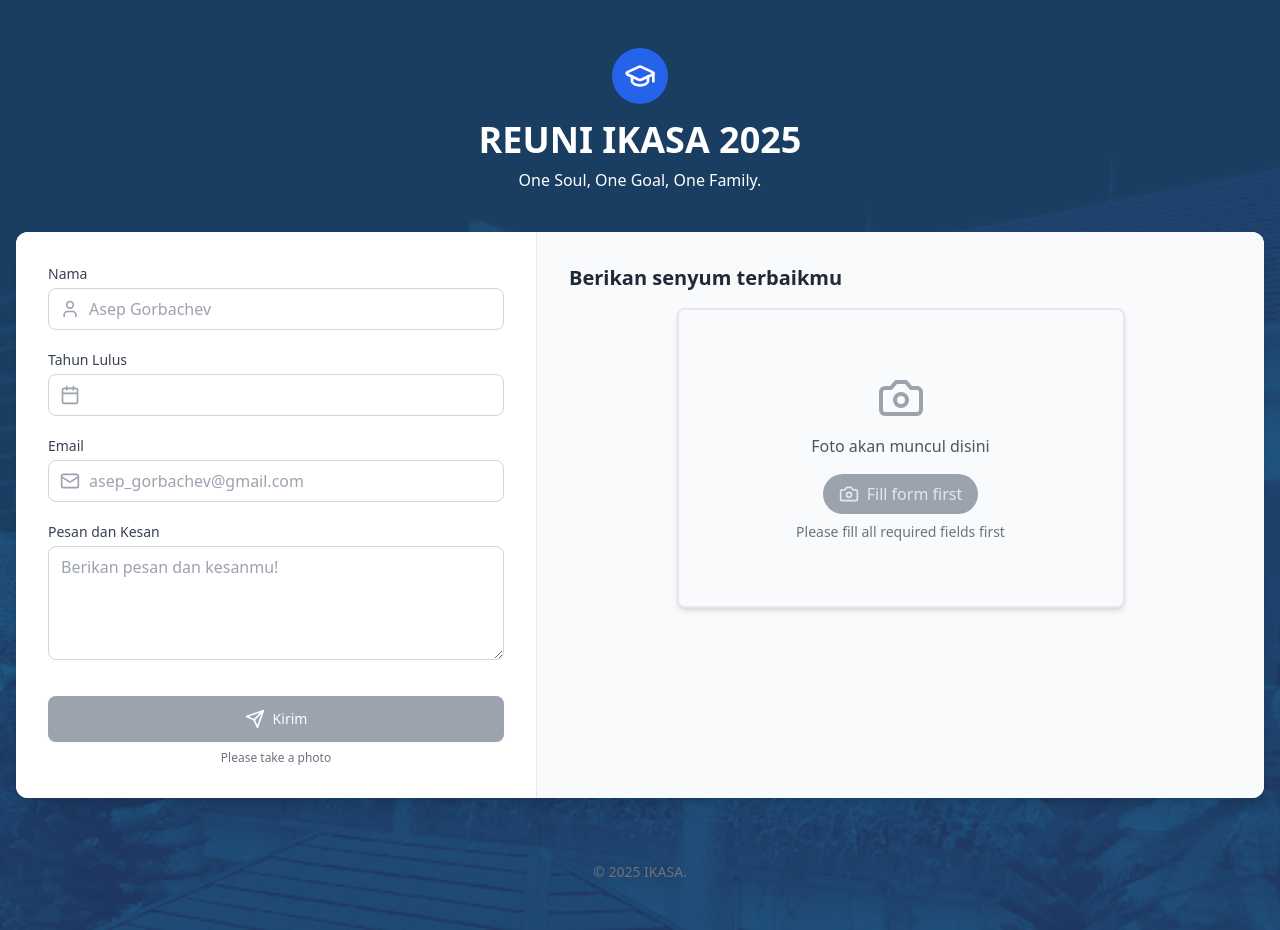
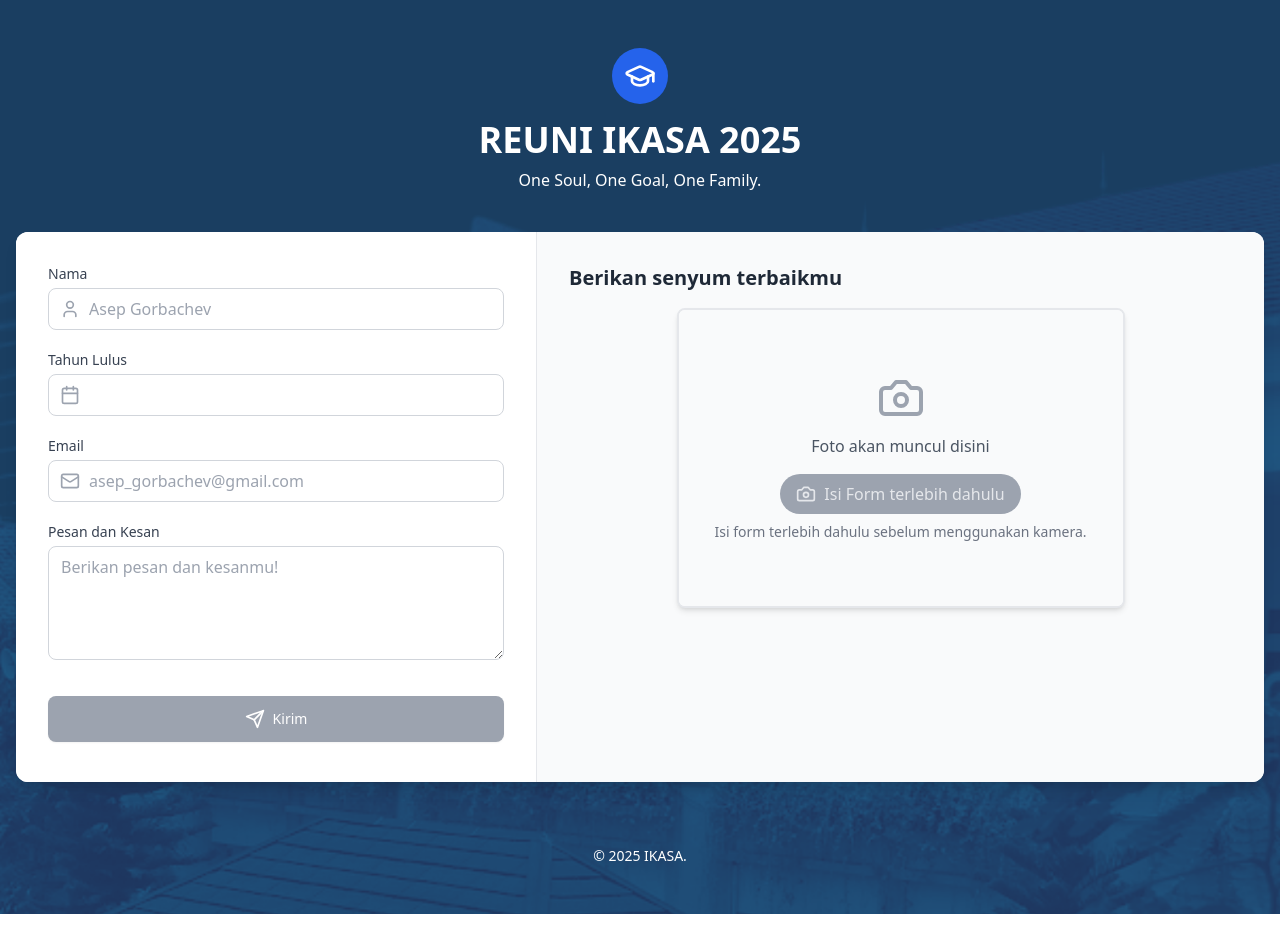
Before and after one commit to l1th1um/guest-book-cam, a React (Vite) app: page / in a window 1280 px wide. Built offline with nearby package versions, Linux system fonts and the light colour scheme.

Commit message:
Fix label to Indonesia. set up url

```diff
--- a/src/App.tsx
+++ b/src/App.tsx
@@ -28,7 +28,7 @@ function App() {
           <GuestBookForm />
         </main>
 
-        <footer className="mt-16 text-center text-gray-500 text-sm">
+        <footer className="mt-16 text-center text-white text-sm">
           <p>© {new Date().getFullYear()} IKASA.</p>
         </footer>
       </div>
--- a/src/components/GuestBookForm.tsx
+++ b/src/components/GuestBookForm.tsx
@@ -8,7 +8,7 @@ const GuestBookForm: React.FC = () => {
   const currentYear = new Date().getFullYear();
   const [formData, setFormData] = useState<GuestEntry>({
     name: '',
-    graduationYear: '',
+    tahun_lulus: '',
     email: '',
     message: '',
     photo: null
@@ -23,15 +23,6 @@ const GuestBookForm: React.FC = () => {
 
     if (!formData.name.trim()) {
       newErrors.name = 'Nama harus diisi';
-    }
-
-    if (!formData.graduationYear) {
-      newErrors.graduationYear = 'Tahun Lulus Harus Diisi';
-    } else {
-      const year = parseInt(formData.graduationYear, 10);
-      if (isNaN(year) || year < 1900 || year > currentYear + 10) {
-        newErrors.graduationYear = 'Masukkan tahun yang valid';
-      }
     }
 
     if (!formData.email.trim()) {
@@ -55,7 +46,7 @@ const GuestBookForm: React.FC = () => {
   const isFormFilled = (): boolean => {
     return !!(
       formData.name.trim() &&
-      formData.graduationYear.trim() &&
+      formData.tahun_lulus.trim() &&
       formData.email.trim() &&
       formData.message.trim()
     );
@@ -98,7 +89,7 @@ const GuestBookForm: React.FC = () => {
 
     try {
       // Send data to the API
-      const response = await fetch('https://ikasa-bdg.com/guestbook', {
+      const response = await fetch('https://ikasa-bdg.com/api/guestbook', {
         method: 'POST',
         headers: {
           'Content-Type': 'application/json',
@@ -117,7 +108,7 @@ const GuestBookForm: React.FC = () => {
       setTimeout(() => {
         setFormData({
           name: '',
-          graduationYear: '',
+          tahun_lulus: '',
           email: '',
           message: '',
           photo: null
@@ -198,7 +189,7 @@ const GuestBookForm: React.FC = () => {
 
             <div>
               <label
-                htmlFor="graduationYear"
+                htmlFor="tahun_lulus"
                 className="block text-sm font-medium text-gray-700 mb-1"
               >
                 Tahun Lulus
@@ -209,17 +200,17 @@ const GuestBookForm: React.FC = () => {
                 </div>
                 <input
                   type="text"
-                  id="graduationYear"
-                  name="graduationYear"
-                  value={formData.graduationYear}
+                  id="tahun_lulus"
+                  name="tahun_lulus"
+                  value={formData.tahun_lulus}
                   onChange={handleInputChange}
                   className={`block w-full pl-10 pr-3 py-2 rounded-lg border ${
-                    errors.graduationYear ? 'border-red-300' : 'border-gray-300'
+                    errors.tahun_lulus ? 'border-red-300' : 'border-gray-300'
                   } focus:outline-none focus:ring-2 focus:ring-blue-500 focus:border-transparent`}
                 />
               </div>
-              {errors.graduationYear && (
-                <p className="mt-1 text-sm text-red-600">{errors.graduationYear}</p>
+              {errors.tahun_lulus && (
+                <p className="mt-1 text-sm text-red-600">{errors.tahun_lulus}</p>
               )}
             </div>
 
@@ -301,7 +292,7 @@ const GuestBookForm: React.FC = () => {
               </button>
               {!isFormComplete() && (
                 <p className="mt-2 text-xs text-center text-gray-500">
-                  {!formData.photo ? 'Please take a photo' : 'Fill all required fields'}
+                  {!formData.photo ? ' ' : 'Isi formulir terlebih dahulu'}
                 </p>
               )}
               {errors.submit && (
--- a/src/components/WebcamCapture.tsx
+++ b/src/components/WebcamCapture.tsx
@@ -136,7 +136,7 @@ const WebcamCapture: React.FC<WebcamCaptureProps> = ({ onCapture, photoDataUrl,
               className="absolute bottom-4 right-4 p-2 bg-white text-blue-500 rounded-full shadow-md hover:bg-gray-100 transition-colors duration-300 flex items-center gap-1"
               aria-label="Retake photo"
             >
-              <RotateCw size={18} /> Retake
+              <RotateCw size={18} /> Foto Lagi
             </button>
           </div>
         ) : (
@@ -151,14 +151,14 @@ const WebcamCapture: React.FC<WebcamCaptureProps> = ({ onCapture, photoDataUrl,
                   ? 'bg-gray-400 text-gray-200 cursor-not-allowed'
                   : 'bg-blue-500 text-white hover:bg-blue-600'
               }`}
-              aria-label="Start camera"
+              aria-label="Mulai"
             >
               <Camera size={20} />
-              {isFormFilled ? 'Start Camera' : 'Fill form first'}
+              {isFormFilled ? 'Mulai' : 'Isi Form terlebih dahulu'}
             </button>
             {!isFormFilled && (
               <p className="text-sm text-gray-500 mt-2">
-                Please fill all required fields first
+                 Isi form terlebih dahulu sebelum menggunakan kamera.
               </p>
             )}
           </div>
@@ -167,7 +167,7 @@ const WebcamCapture: React.FC<WebcamCaptureProps> = ({ onCapture, photoDataUrl,
       {photoDataUrl && (
         <p className="text-green-600 mt-2 flex items-center">
           <span className="inline-block w-3 h-3 bg-green-500 rounded-full mr-2"></span>
-          Photo captured successfully
+          Foto berhasil diambil
         </p>
       )}
     </div>
--- a/src/services/emailService.ts
+++ b/src/services/emailService.ts
@@ -33,7 +33,7 @@ export const queueEmail = async (guestEntry: GuestEntry): Promise<void> => {
       New guest book entry:
 
       Name: ${guestEntry.name}
-      Graduation Year: ${guestEntry.graduationYear}
+      Graduation Year: ${guestEntry.tahun_lulus}
       Email: ${guestEntry.email}
 
       A photo has been attached to this email.
--- a/src/types/index.ts
+++ b/src/types/index.ts
@@ -1,6 +1,6 @@
 export interface GuestEntry {
   name: string;
-  graduationYear: string;
+  tahun_lulus: string;
   email: string;
   message: string;
   photo: string | null;
@@ -8,7 +8,7 @@ export interface GuestEntry {
 
 export interface FormErrors {
   name?: string;
-  graduationYear?: string;
+  tahun_lulus?: string;
   email?: string;
   message?: string;
   photo?: string;
```
